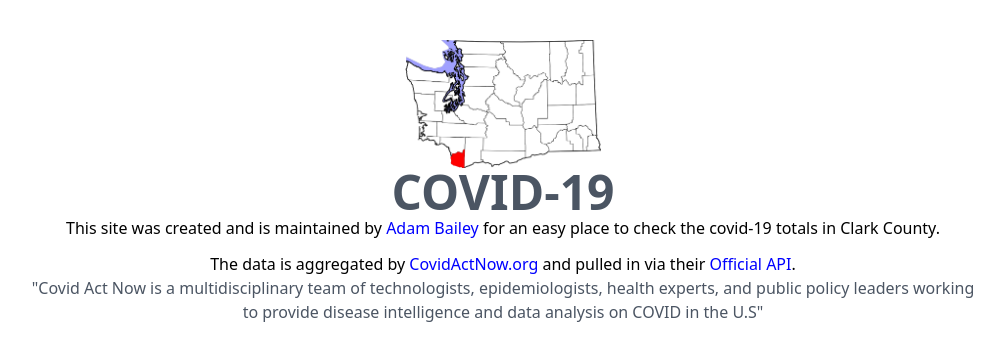
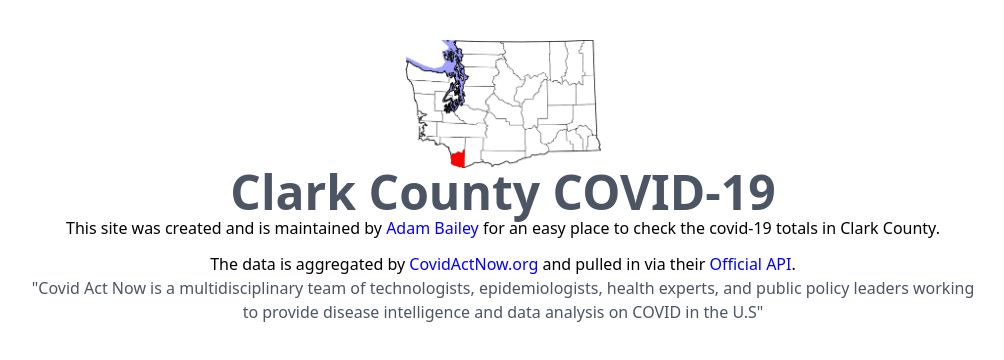
Before and after one commit to Owlnofeathers/covid-19, a Vue app: page / in a window 1280 px wide. Shown: the top 360 px of the page, without its empty margins (137-1141 px from the left). Built offline with nearby package versions, Linux system fonts and the light colour scheme; no server answers.

Commit message:
Add meta tags and description to README

```diff
--- a/public/index.html
+++ b/public/index.html
@@ -3,6 +3,9 @@
   <head>
     <meta charset="utf-8">
     <meta http-equiv="X-UA-Compatible" content="IE=edge">
+    <meta name="description" content="Basic Covid-19 aggregates for Clark County, Washington">
+    <meta name="keywords" content="covid-19, Clark County, Washington, Vue, Tailwind">
+    <meta name="author" content="Adam Bailey">
     <meta name="viewport" content="width=device-width,initial-scale=1.0">
     <link rel="icon" href="<%= BASE_URL %>favicon.ico">
     <link href="https://unpkg.com/tailwindcss@^1.0/dist/tailwind.min.css" rel="stylesheet">
--- a/src/App.vue
+++ b/src/App.vue
@@ -6,7 +6,7 @@
         alt="Image of Washington State with Clark County Highlighted"
         src="./assets/washington_highlighting_clark_county.png"
       />
-      <h1 class="text-5xl text-gray-600 font-extrabold text-center">COVID-19</h1>
+      <h1 class="text-5xl text-gray-600 font-extrabold text-center">Clark County COVID-19</h1>
       <div class="md:text-center md:px-32">
         <p class="mb-3">
           This site was created and is maintained by <a href="https://adambailey.io/" class="link">Adam Bailey</a>
```
Also changed, not shown: 1 other file (tests, documents, lock files or other folders).
